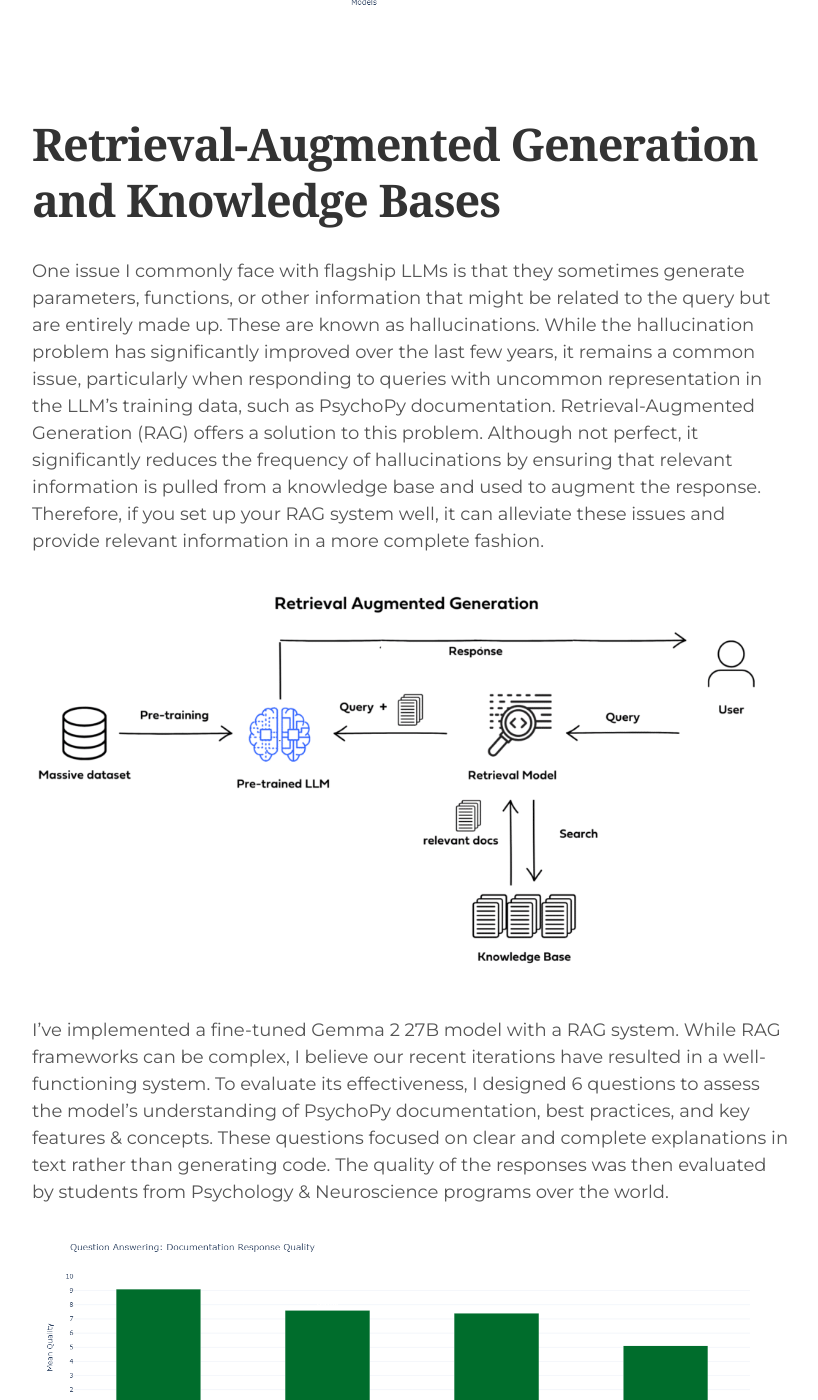
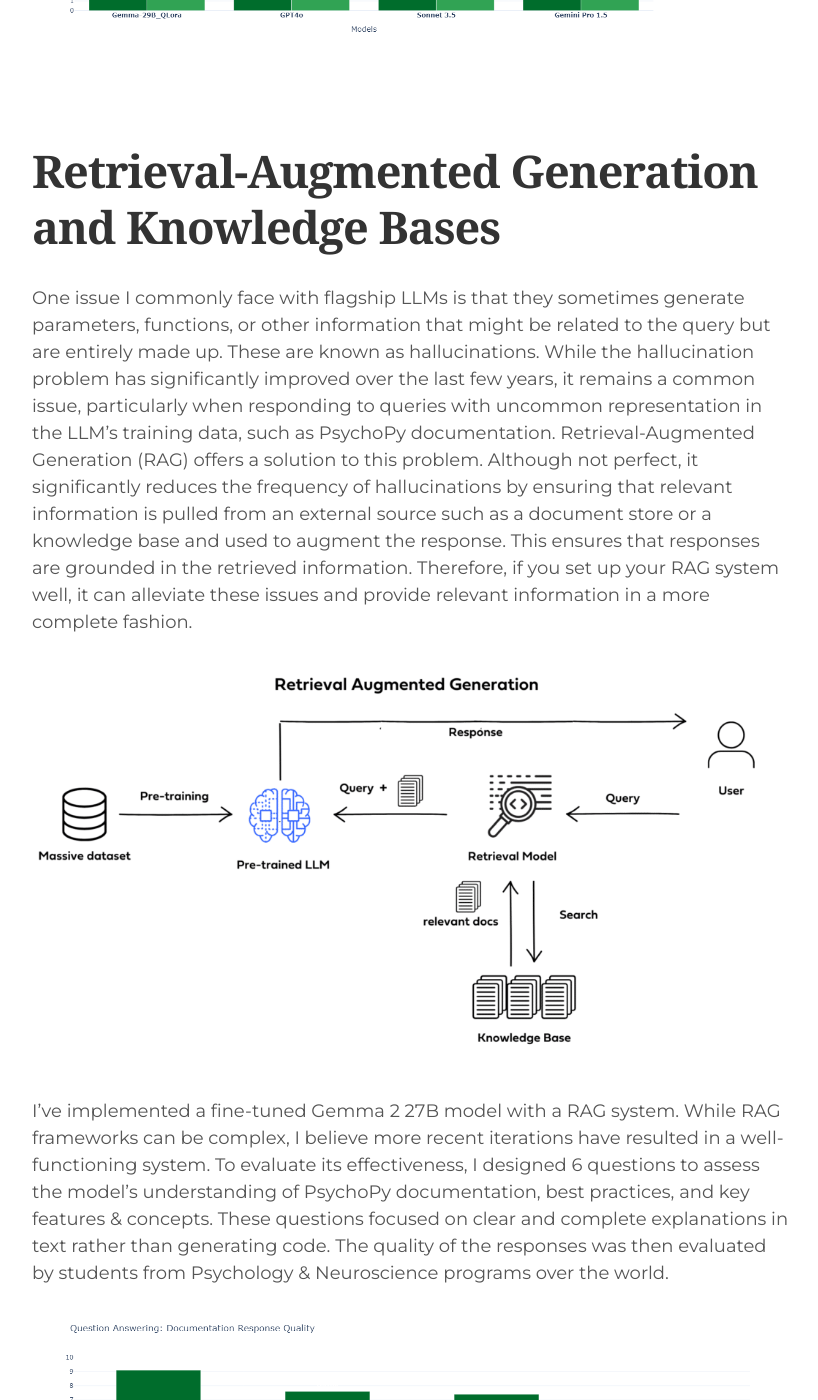
Before and after one commit to UYildiz12/UYildiz12.github.io, a Jekyll site: the page built from _posts/2024-04-09-Qlora and RAG-case-study-on-PsychoPy-with-Gemma-2-Model-family.md, in a window 1280 px wide and 1400 px high, scrolled down 4395 px. Shown: the whole window, without its empty margins (228-1046 px from the left). Built offline with Jekyll 4.4.1, drawn with Linux system fonts in a browser that asks for light colours; some of the changed text lies outside the part shown.

Commit message:
Update 2024-04-09-Qlora and RAG-case-study-on-PsychoPy-with-Gemma-2-Model-family.md

```diff
--- a/_posts/2024-04-09-Qlora and RAG-case-study-on-PsychoPy-with-Gemma-2-Model-family.md
+++ b/_posts/2024-04-09-Qlora and RAG-case-study-on-PsychoPy-with-Gemma-2-Model-family.md
@@ -16,7 +16,7 @@
   <img src="images/qlora.jpeg" alt="QLoRA Diagram">
 </div>
 
-QLoRA is a technique designed to fine-tune large language models efficiently. By utilizing low-rank adaptation matrices and 4-bit quantized model weights, QLoRA allows for fine-tuning of originally very large language models on even consumer-grade hardware. This process uses quantization, which reduces the precision of the model weights (from 32-bit to 4-bit), making it possible to fine-tune large models on less powerful hardware without sacrificing much performance. The model retains most of the original model's capabilities while learning new abilities from the fine-tuning dataset, which in this case is a supervised-instruction dataset.
+QLoRA is a technique designed to fine-tune large language models efficiently. By utilizing low-rank adaptation matrices and quantizing model weights to 4-bit, while keeping activations and gradients in higher precision, QLoRA allows efficient fine-tuning of originally very large language models on even consumer-grade hardware. This process uses quantization, which reduces the precision of the model weights (from 32-bit to 4-bit), making it possible to fine-tune large models on less powerful hardware without sacrificing much performance. The model retains most of the original model's capabilities while learning new abilities from the fine-tuning dataset, which in this case is a supervised-instruction dataset.
 
 In this case study, I focused on 3 different use cases for the fine-tuned models:
 1. zero-shot code generation (Model 1)
@@ -59,13 +59,13 @@
 
 # Retrieval-Augmented Generation and Knowledge Bases
 
-One issue I commonly face with flagship LLMs is that they sometimes generate parameters, functions, or other information that might be related to the query but are entirely made up. These are known as hallucinations. While the hallucination problem has significantly improved over the last few years, it remains a common issue, particularly when responding to queries with uncommon representation in the LLM's training data, such as PsychoPy documentation. Retrieval-Augmented Generation (RAG) offers a solution to this problem. Although not perfect, it significantly reduces the frequency of hallucinations by ensuring that relevant information is pulled from a knowledge base and used to augment the response. Therefore, if you set up your RAG system well, it can alleviate these issues and provide relevant information in a more complete fashion.
+One issue I commonly face with flagship LLMs is that they sometimes generate parameters, functions, or other information that might be related to the query but are entirely made up. These are known as hallucinations. While the hallucination problem has significantly improved over the last few years, it remains a common issue, particularly when responding to queries with uncommon representation in the LLM's training data, such as PsychoPy documentation. Retrieval-Augmented Generation (RAG) offers a solution to this problem. Although not perfect, it significantly reduces the frequency of hallucinations by ensuring that relevant information is pulled from an external source such as a document store or a knowledge base and used to augment the response. This ensures that responses are grounded in the retrieved information. Therefore, if you set up your RAG system well, it can alleviate these issues and provide relevant information in a more complete fashion.
 
 <div style="text-align: center;">
   <img src="images/rag.png" alt="RAG Diagram">
 </div>
 
-I've implemented a fine-tuned Gemma 2 27B model with a RAG system. While RAG frameworks can be complex, I believe our recent iterations have resulted in a well-functioning system. To evaluate its effectiveness, I designed 6 questions to assess the model's understanding of PsychoPy documentation, best practices, and key features & concepts. These questions focused on clear and complete explanations in text rather than generating code. The quality of the responses was then evaluated by students from Psychology & Neuroscience programs over the world.
+I've implemented a fine-tuned Gemma 2 27B model with a RAG system. While RAG frameworks can be complex, I believe more recent iterations have resulted in a well-functioning system. To evaluate its effectiveness, I designed 6 questions to assess the model's understanding of PsychoPy documentation, best practices, and key features & concepts. These questions focused on clear and complete explanations in text rather than generating code. The quality of the responses was then evaluated by students from Psychology & Neuroscience programs over the world.
 
 <img class="zoomable-plot-image" src="images/plot3.png" alt="Plot 3">
 
@@ -77,4 +77,8 @@
 
 Moreover, I believe there is potential for relatively small, specialized LLMs to be used in class settings or with released libraries, especially if one has the resources for full fine-tuning. Of course, these LLMs will still occasionally hallucinate or make errors, but considering that students already use models prone to even greater inaccuracies, fine-tuned, specialized models could offer a more reliable alternative, especially in classroom settings or for publicly available libraries/frameworks that aren't well represented in the training data of state-of-the-art models.
 
-Thank you for reading, and thank you to all who participated in rating from all over the world! You can try out the fine-tuned model for yourself if you'd like in 4 and 8 bit quantized GGUF forms.
+Thank you for reading, and thank you to all who participated in rating from all over the world!
+
+Edit 29.09 2024: You can now try out the improved fine-tuned model for yourself if you'd like in 4 and 8 bit quantized GGUF forms on [Hugging Face](https://huggingface.co/Iuda/Gemma2_27b_QLORA_Psychopy). If you'd like to try it out with no gpu access --> Can use this [llama.cpp collab notebook](https://colab.research.google.com/drive/1aI0K9i3u-Y9eIOh1oOZW4b3uLHxo4PmV?usp=sharing) and if you have gpu access or collab pro --> [unsloth notebook](https://colab.research.google.com/drive/136VYE8khISqfx5DeVW3vHB-69PMWDbBf?usp=sharing)
+
+An upgraded RAG framework on PsychoPy documentation with notebook coming soon™(as soon as i find more hobby-project time) as well.
```
